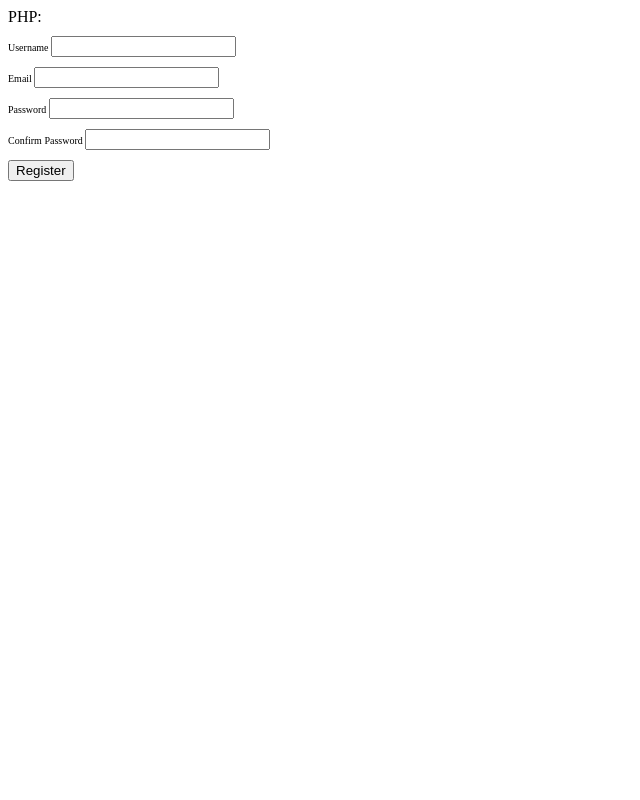
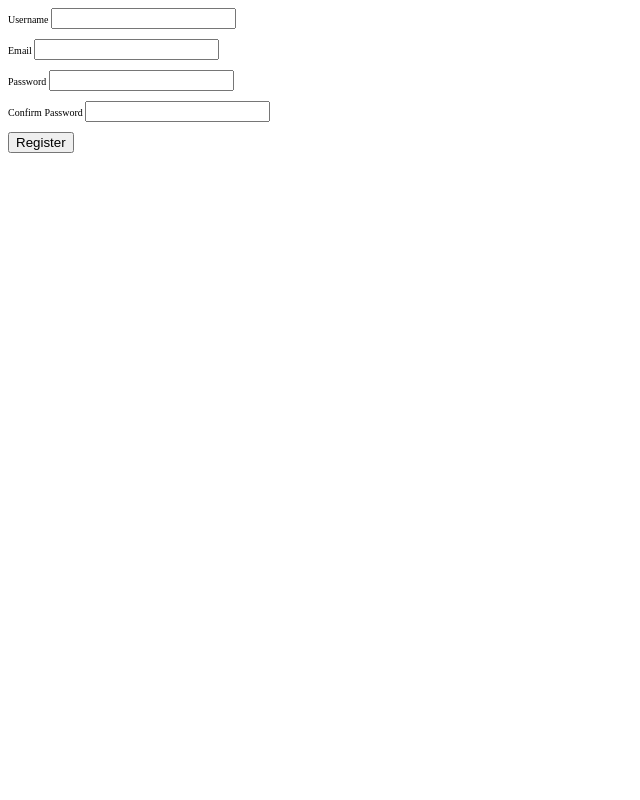
Before and after one commit to prince7988/jass, a PHP site: page /Registration.php in a window 1280 px wide. Shown: the whole page, without its empty margins (0-640 px from the left). Run offline with PHP 8.4, Linux system fonts and the light colour scheme.

Commit message:
Update Registration.php

```diff
--- a/Registration.php
+++ b/Registration.php
@@ -1,4 +1,4 @@
-PHP:
+
 <?php
 $errors = array();
 if(isset($_POST['login'])){
```
